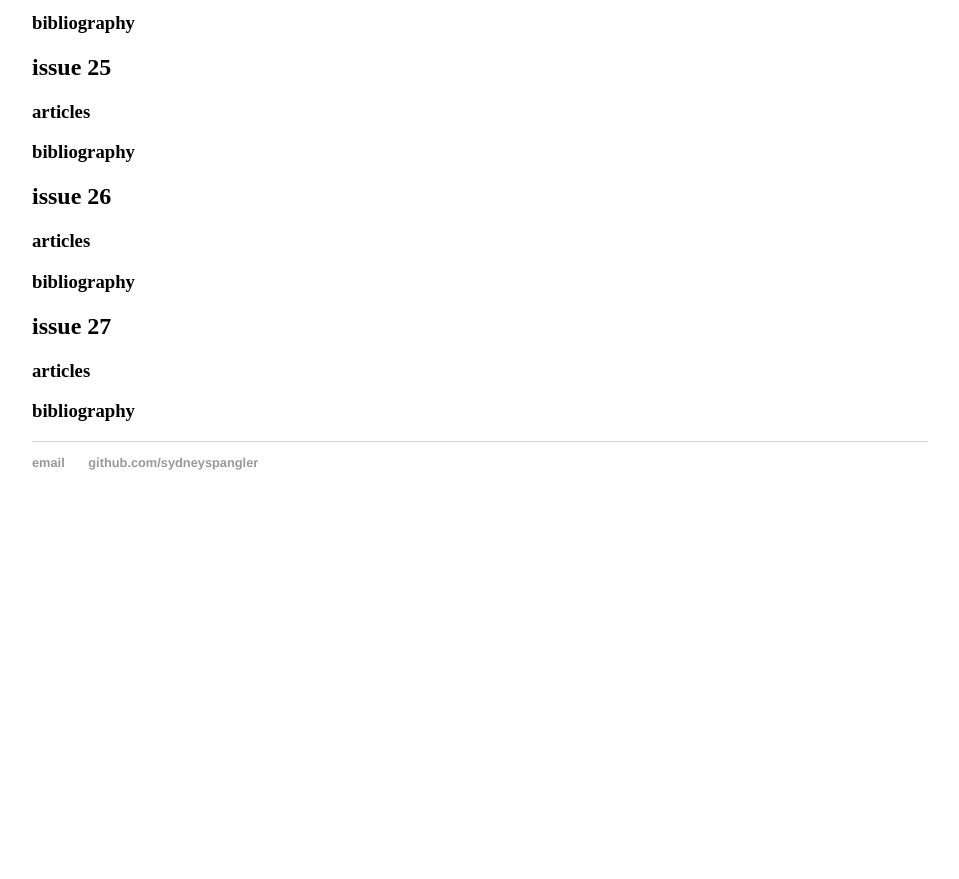
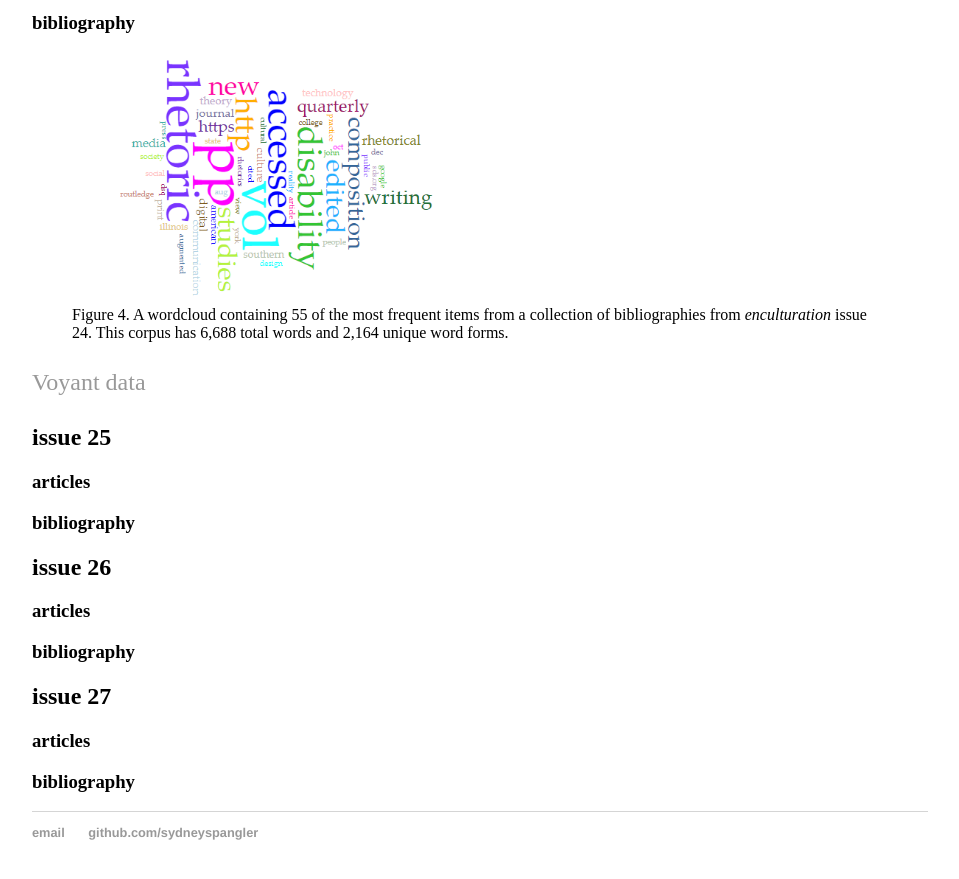
Before and after one commit to sydneyspangler/sydneyspangler.github.io, a Jekyll site: the page built from distant-reading-project/index.html, in a window 1280 px wide and 900 px high, scrolled down 2022 px. Shown: the top 879 px of the window, without its empty margins (160-1119 px from the left). Built offline with Jekyll 4.4.1, drawn with Linux system fonts in a browser that asks for light colours; before the commit the page ends 2552 px from its top, so only the background shows below that.

Commit message:
Update index.html

```diff
--- a/distant-reading-project/index.html
+++ b/distant-reading-project/index.html
@@ -29,6 +29,11 @@ title: distant reading project
 	</figure>
 	<p><a href="https://voyant-tools.org/?corpus=97b7b4ef6685ebac0e6a7f012194b64e&panels=cirrus,reader,trends,summary,contexts">Voyant data</a></p>
 	<h3>bibliography</h3>
+	<figure>
+		<img src="https://sydneyspangler.github.io/media/issue-24-bib.PNG" alt="A wordcloud portraying the bibliographies of issue 24 of enculturation. The top five items are pp, vol, rhetoric, disability, and accessed." height="250">
+		<figcaption>Figure 4. A wordcloud containing 55 of the most frequent items from a collection of bibliographies from <i>enculturation</i> issue 24. This corpus has 6,688 total words and 2,164 unique word forms.</figcaption>
+	</figure>
+	<p><a href="https://voyant-tools.org/?corpus=f68f10f0961b0d41f1a6f13065343df8&panels=cirrus,reader,trends,summary,contexts">Voyant data</a></p>
 	<h2>issue 25</h2>
 	<h3>articles</h3>
 	<h3>bibliography</h3>
```
